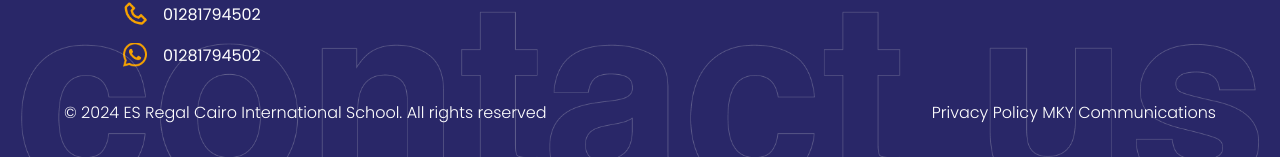
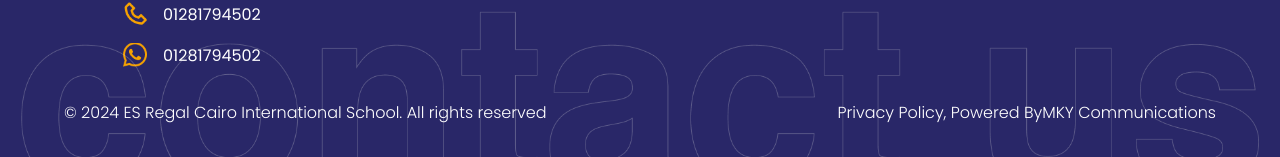
Before and after one commit to MKY-Communications/regal, a React (Vite) app: page / in a window 1280 px wide. Shown: the part 7214-7371 px from the top of the page. Built offline with nearby package versions, Linux system fonts and the light colour scheme.

Commit message:
Added Powered By

```diff
--- a/src/components/ui/Footer/Footer.tsx
+++ b/src/components/ui/Footer/Footer.tsx
@@ -103,7 +103,7 @@ const Footer: React.FC = (): JSX.Element => {
             />
             <div className="footer-policy relative z-10">
                 <p>© 2024 ES Regal Cairo International School. All rights reserved</p>
-                <p>Privacy Policy <a href="https://mkycommunications.com" target="_blank" rel="noopener noreferrer" title="MKY Communications — digital marketing agency" className="text-white! ml-1! inline-block">MKY Communications</a></p>
+                <p>Privacy Policy, Powered By<a href="https://mkycommunications.com" target="_blank" rel="noopener noreferrer" title="MKY Communications — digital marketing agency" className="text-white! ml-1! inline-block">MKY Communications</a></p>
             </div>
         </footer>
     )
```
